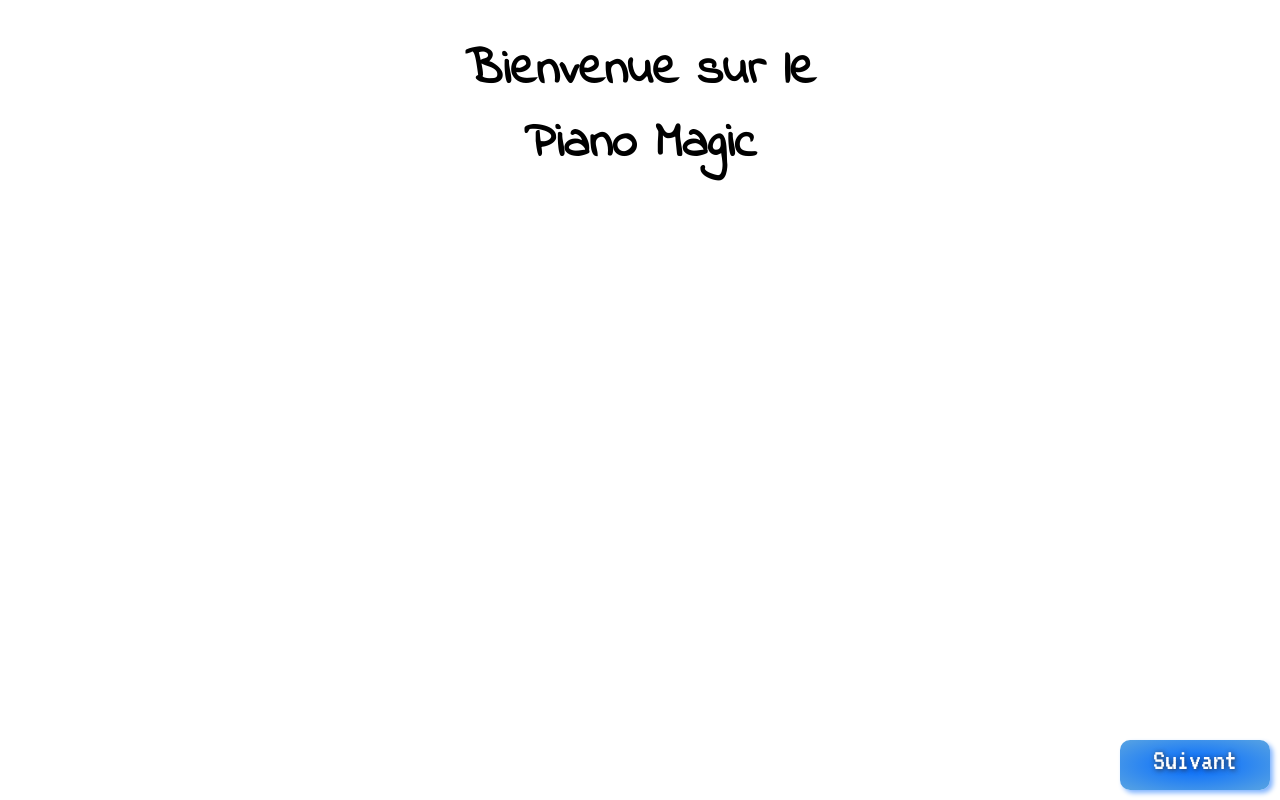
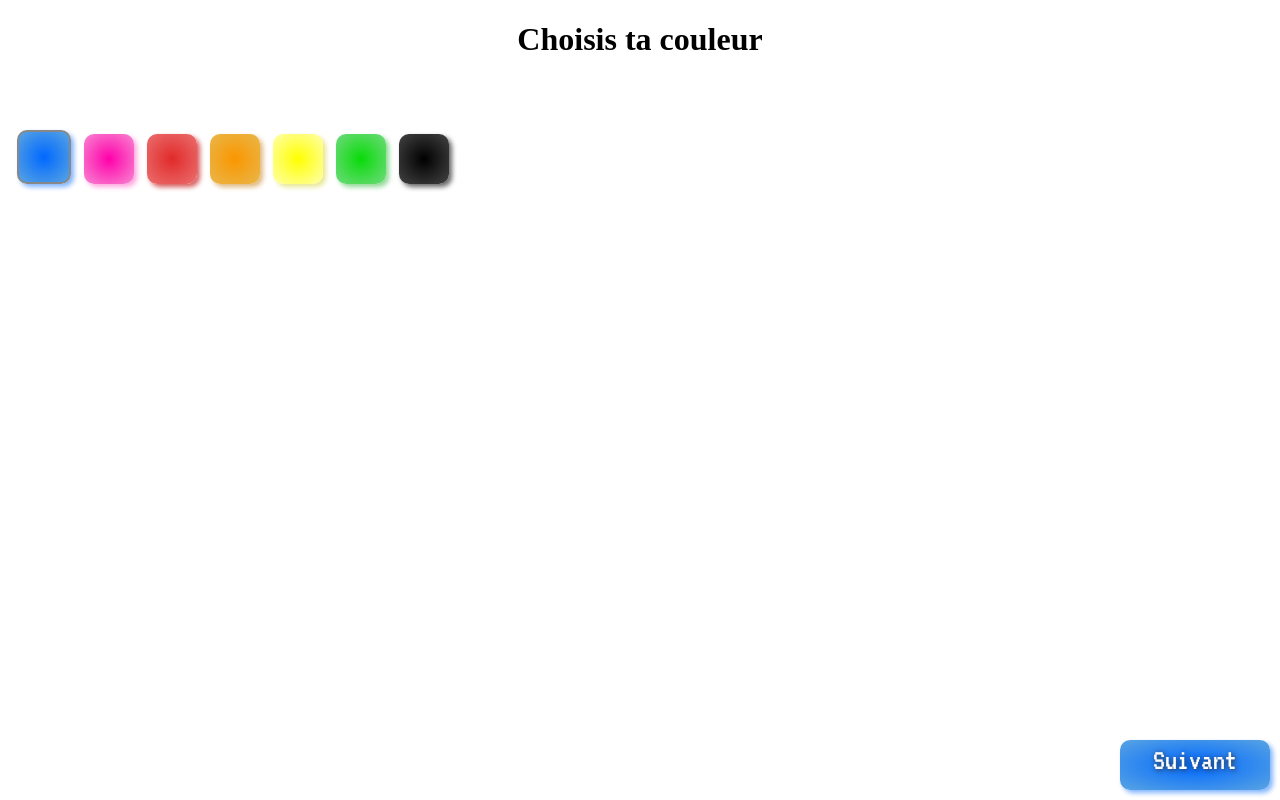
Before and after one commit to tbornon/PIX2, a website: page index.html in a window 1280 px wide. Drawn offline with Linux system fonts and the light colour scheme; files whose address does not match are found by name.

Commit message:
Possibilité de choisir sa couleur préférée

```diff
--- a/css/style.css
+++ b/css/style.css
@@ -79,6 +79,24 @@
 }
 
 .step2 h1 {
+    text-align: center;
+}
+
+.step2 .pickColor {
+    cursor: pointer;
+    display: inline-block;
+    border-radius: 10px;
+    width: 50px;
+    height: 50px;
+    margin-left: 9px;
+    margin-top: 50px;
+}
+
+.step2 .pickColor.selected {
+    border: 2px solid #888888;
+}
+
+.step3 h1 {
     font-size: 25px;
     font-style: bold;
     padding: 0px 10px 0px 10px;
@@ -86,7 +104,7 @@
     text-transform: uppercase;
 }
 
-.step2 img {
+.step3 img {
     width: 150px;
     height: 150px;
     user-select: none;
@@ -96,25 +114,25 @@
     margin: auto;
 }
 
-.step2 .navigation {
+.step3 .navigation {
     position: absolute;
     top: 80px;
     cursor: pointer;
 }
 
-.step2 p.navigation.grayed {
+.step3 p.navigation.grayed {
     color: #59A4E2;
 }
 
-.step2 .navigation.left {
+.step3 .navigation.left {
     left: 10px;
 }
 
-.step2 .navigation.right {
+.step3 .navigation.right {
     right: 10px;
 }
 
-.step2 p.navigation {
+.step3 p.navigation {
     font-size: 40px;
     color: #0068FF;
     text-shadow: 1px 1px 5px #80B4FF;
@@ -122,7 +140,7 @@
     -webkit-user-select: none;
 }
 
-.step2 a {
+.step3 a {
     width: 49%;
     display: inline-block;
     text-align: center;
@@ -132,7 +150,7 @@
     cursor: pointer;
 }
 
-.step2 a.selected {
+.step3 a.selected {
     background: radial-gradient(#0068FF, #59A4E2);
     color: white;
     border-radius: 15px;
@@ -145,8 +163,8 @@
     position: absolute;
     bottom: 10px;
     right: 10px;
-    background: radial-gradient(#0068FF, #59A4E2);
-    box-shadow: 3px 3px 5px #80B4FF;
+    /*background: radial-gradient(#0068FF, #59A4E2);
+    box-shadow: 3px 3px 5px #80B4FF;*/
     cursor: pointer;
 }
 
@@ -159,3 +177,40 @@
     font-style: bold;
     font-family: 'VT323', monospace;
 }
+
+/* COLORS */
+
+.blue {
+    background: radial-gradient(#0068FF, #59A4E2);
+    box-shadow: 3px 3px 5px #80B4FF;
+}
+
+.pink {
+    background: radial-gradient(#ff00aa, #f887d2);
+    box-shadow: 3px 3px 5px #ffa5df;
+}
+
+.red {
+    background: radial-gradient(#E12A2A, rgb(235, 111, 111));
+    box-shadow: 3px 3px 5px #D75A5A;
+}
+
+.orange {
+    background: radial-gradient(rgb(250, 150, 0), rgb(233, 183, 75));
+    box-shadow: 3px 3px 5px rgb(223, 184, 126);
+}
+
+.yellow {
+    background: radial-gradient(yellow, rgb(255, 255, 171));
+    box-shadow: 3px 3px 5px rgb(231, 231, 147);
+}
+
+.green {
+    background: radial-gradient(rgb(9, 219, 9), rgb(112, 218, 126));
+    box-shadow: 3px 3px 5px rgb(142, 216, 148);
+}
+
+.black {
+    background: radial-gradient(black, #444444);
+    box-shadow: 3px 3px 5px #666666;
+}
--- a/index.html
+++ b/index.html
@@ -3,7 +3,7 @@
 <head>
     <meta charset="UTF-8">
     <link rel="stylesheet" href="css/VT323.css">
-    <link rel="stylesheet" href="css/style.css"><link href="https://fonts.googleapis.com/css?family=Indie+Flower" rel="stylesheet">
+    <link rel="stylesheet" href="css/style.css">
     <script src="js/jquery.js"></script>
     <script src="js/avatars.js"></script>
     <script src="socket.io.js" type="text/javascript"></script>
@@ -12,7 +12,7 @@
 </head>
 <body>
     <div class="step1">
-        <h1>Bienvenue sur le <br>Piano Magic</h1>
+        <h1>Bienvenue  sur le <br>Piano Magique</h1>
 
         <div class="next">
             <p>Suivant</p>
@@ -20,6 +20,22 @@
     </div>
 
     <div class="step2">
+        <h1>Choisis ta couleur</h1>
+
+        <div class="pickColor blue selected" id="blue"></div>
+        <div class="pickColor pink" id="pink"></div>
+        <div class="pickColor red" id="red"></div>
+        <div class="pickColor orange" id="orange"></div>
+        <div class="pickColor yellow" id="yellow"></div>
+        <div class="pickColor green" id="green"></div>
+        <div class="pickColor black" id="black"></div>
+
+        <div class="next">
+            <p>Suivant</p>
+        </div>
+    </div>
+
+    <div class="step3">
         <h1>Choisis ton avatar</h1>
         <a id="female">Fille</a>
         <a class="selected" id="male">Garçon</a>
--- a/index.js
+++ b/index.js
@@ -1,10 +1,10 @@
 const http = require('http').createServer();
 const express = require('express');
 const app = express();
-var mongoose = require('mongoose');
+//var mongoose = require('mongoose');
 const io = require('socket.io')(http);
 
-mongoose.connect('mongodb://localhost/pix');
+/*mongoose.connect('mongodb://localhost/pix');
 
 var db = mongoose.connection;
 
@@ -12,7 +12,7 @@ db.on('error', console.error.bind(console, 'connection error:'))
 
 db.once('open', () => {
     console.log("Connected to database");
-})
+})*/
 
 
 
--- a/js/index.js
+++ b/js/index.js
@@ -1,9 +1,11 @@
 var step = 1;
-var avatarCounterSeed = 0;
+var avatarCounterSeed = Math.random()*10;
 var gender = "male";
 
 $(document).ready(function() {
-    $('.step2').hide();
+    $('.step1').hide();
+    $('.step3').hide();
+    $('.next').addClass('blue');
 
     /* CHANGER L'ETAPE */
     $(".next").on('click', function(e) {
@@ -11,17 +13,24 @@ $(document).ready(function() {
         $('.step' + ++step).show(function() {
             if(step == 2) showAvatar(avatarCounterSeed, "male")
         });
+    });
+
+    /* CHOISIR UNE COULEUR */
+    $(".pickColor").on('click', function(e) {
+        $('.pickColor').removeClass('selected');
+        $('.next').removeClass().addClass('next ' + e.target.id);
+        $(e.target).addClass('selected');
     })
 
     /* BOUTONS NAVIGATION POUR LE CHOIX DE L'AVATAR */
-    $('.step2 .navigation.right').on('click', function(e) {
-        if(avatarCounterSeed == 0) $('.step2 .navigation.left').removeClass('grayed');
+    $('.step3 .navigation.right').on('click', function(e) {
+        if(avatarCounterSeed == 0) $('.step3 .navigation.left').removeClass('grayed');
         avatarCounterSeed++;
         showAvatar(avatarCounterSeed, gender);
     });
 
-    $('.step2 .navigation.left').on('click', function(e) {
-        if(avatarCounterSeed == 1) $('.step2 .navigation.left').addClass('grayed');
+    $('.step3 .navigation.left').on('click', function(e) {
+        if(avatarCounterSeed == 1) $('.step3 .navigation.left').addClass('grayed');
         if(avatarCounterSeed != 0) {
         avatarCounterSeed--;
         showAvatar(avatarCounterSeed, gender);
@@ -29,11 +38,11 @@ $(document).ready(function() {
     });
 
     /* CHOIX DU GENRE DE L'AVATAR */
-    $('.step2 a').on('click', function(e) {
+    $('.step3 a').on('click', function(e) {
         $(e.target).addClass('selected')
         gender = e.target.id;
-        if(e.target.id == "male") $('.step2 #female').removeClass('selected')
-        else if(e.target.id == "female") $('.step2 #male').removeClass('selected')
+        if(e.target.id == "male") $('.step3 #female').removeClass('selected')
+        else if(e.target.id == "female") $('.step3 #male').removeClass('selected')
         showAvatar(avatarCounterSeed, gender);
     });
 
```
Also changed, not shown: 2 other files.
